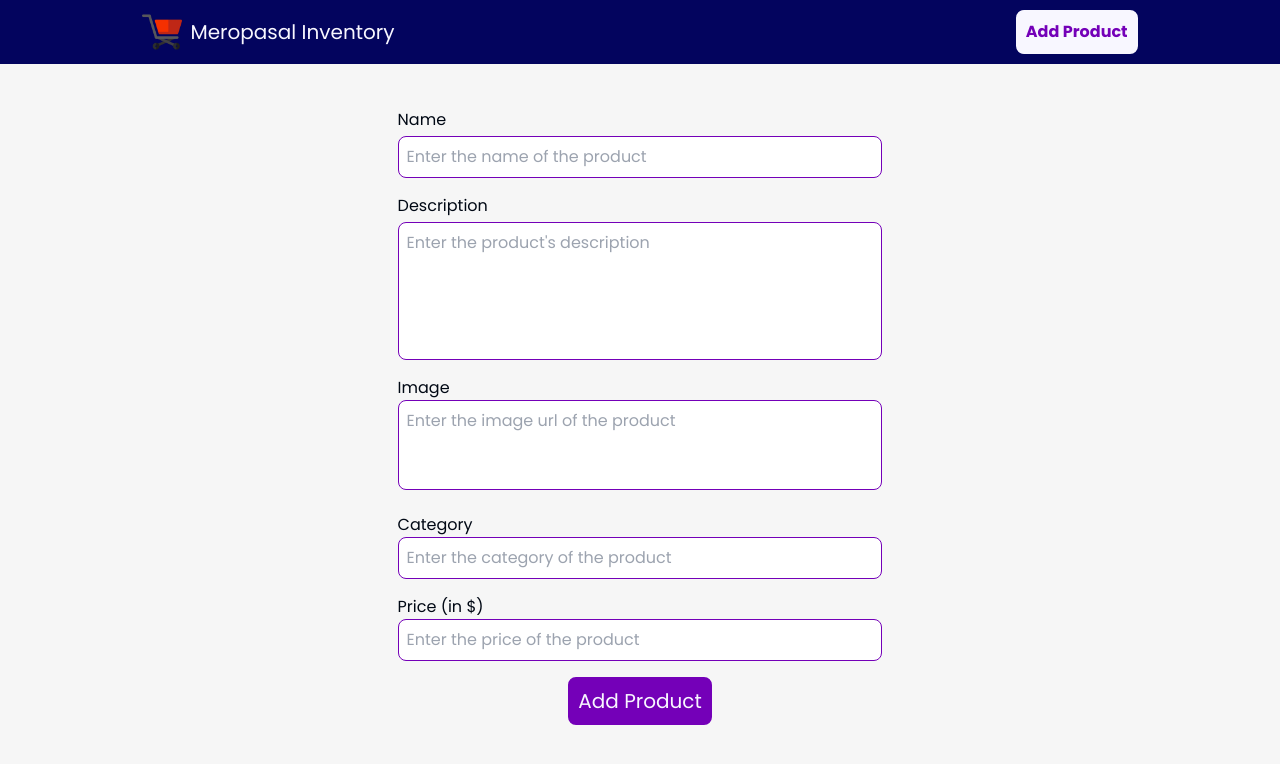
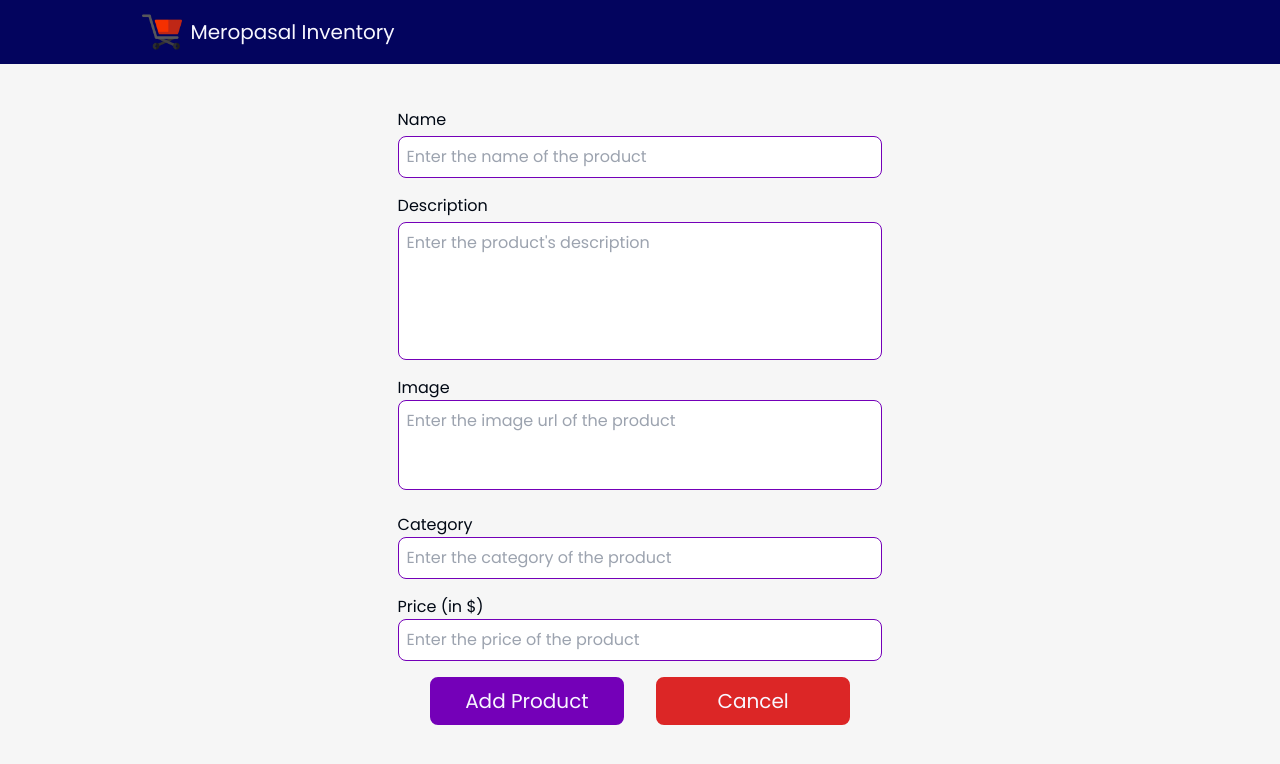
Before and after one commit to iamanandabastakoti/inventory-management-system, a React (Vite) app: page /addproduct in a window 1280 px wide. Shown: the top 764 px of the page. Built offline with nearby package versions, Linux system fonts and the light colour scheme.

Commit message:
removes AddProduct btn from navbar when in addproduct page

```diff
--- a/src/components/Navbar.jsx
+++ b/src/components/Navbar.jsx
@@ -1,7 +1,9 @@
-import React from 'react'
-import { Link } from 'react-router-dom'
+import React, { useState } from 'react'
+import { Link, useLocation } from 'react-router-dom'
 
 const Navbar = () => {
+    const location = useLocation();
+    // console.log(location.pathname);
     return (
         <div className='fixed z-50 w-full bg-navbarBg text-primaryText min-h-16 p-2 flex items-center justify-center'>
             <div className='w-4/5 flex justify-between items-center px-2'>
@@ -9,9 +11,12 @@ const Navbar = () => {
                     <img className='w-10 h-10' src="/cart.webp" alt="" />
                     <h1 className='text-xl'>Meropasal Inventory</h1>
                 </Link>
-                <Link to='/addproduct' className='text-md rounded-lg p-2 font-bold cursor-pointer border-2 border-primaryText relative hover:scale-110 duration-200 bg-primaryText text-buttonBg hover:bg-navbarBg hover:text-primaryText '>
-                    Add Product
-                </Link>
+                {
+                    location.pathname === '/addproduct' ? null :
+                        <Link to='/addproduct' className='text-md rounded-lg p-2 font-bold cursor-pointer border-2 border-primaryText relative hover:scale-110 duration-200 bg-primaryText text-buttonBg hover:bg-navbarBg hover:text-primaryText '>
+                            Add Product
+                        </Link>
+                }
             </div>
         </div>
     )
--- a/src/pages/AddProduct.jsx
+++ b/src/pages/AddProduct.jsx
@@ -28,6 +28,9 @@ const AddProduct = () => {
             alert('Error adding the product');
         }
     }
+    const cancelAddProduct = () => {
+        navigate('/');
+    }
     return (
         <div className='flex justify-center w-full'>
             <form className='w-2/5 flex flex-col gap-4 p-1' onSubmit={addProduct}>
@@ -51,9 +54,12 @@ const AddProduct = () => {
                     <label htmlFor="price">Price (in $)</label>
                     <input className='border border-buttonBg rounded-lg w-full p-2 focus:outline-none' type="text" name='price' placeholder='Enter the price of the product' required onChange={handleChange} />
                 </div>
-                <div className='flex justify-center'>
-                    <button className='border-2 border-buttonBg w-fit text-primaryText bg-buttonBg hover:text-buttonBg rounded-lg p-2 text-xl cursor-pointer duration-200 hover:scale-110 hover:bg-primaryText' type="submit">
+                <div className='flex justify-evenly'>
+                    <button className='border-2 border-buttonBg w-2/5 text-primaryText bg-buttonBg hover:text-buttonBg rounded-lg p-2 text-xl cursor-pointer duration-200 hover:scale-110 hover:bg-primaryText' type="submit">
                         Add Product
+                    </button>
+                    <button className='border-2 border-red-600 w-2/5 text-primaryText bg-red-600 hover:text-red-600 rounded-lg p-2 text-xl cursor-pointer duration-200 hover:scale-110 hover:bg-primaryText' onClick={cancelAddProduct} type='reset' >
+                        Cancel
                     </button>
                 </div>
             </form>
--- a/src/pages/Home.jsx
+++ b/src/pages/Home.jsx
@@ -12,7 +12,7 @@ const Home = () => {
         fetchProducts();
     }, [])
     return (
-        <div className='flex flex-wrap justify-evenly gap-12'>
+        <div className='flex flex-wrap justify-start gap-[4%] mb-6'>
             {
                 products.map(({ id, name, image, category, price }) => {
                     return (
--- a/src/pages/SingleProduct.jsx
+++ b/src/pages/SingleProduct.jsx
@@ -26,7 +26,7 @@ const SingleProduct = () => {
     return (
         <div className='flex w-4/5 flex-wrap overflow-hidden'>
             <div className='flex w-full gap-4'>
-                <img className='w-[40%]' src={singleProductData.image} alt="" />
+                <img className='w-[40%] bg-gray-400 min-h-80' src={singleProductData.image} alt="" />
                 <div className='flex flex-col justify-start gap-10 p-2'>
                     <div className='flex flex-col gap-3'>
                         <h1 className='text-3xl font-semibold'>{singleProductData.name}</h1>
```
